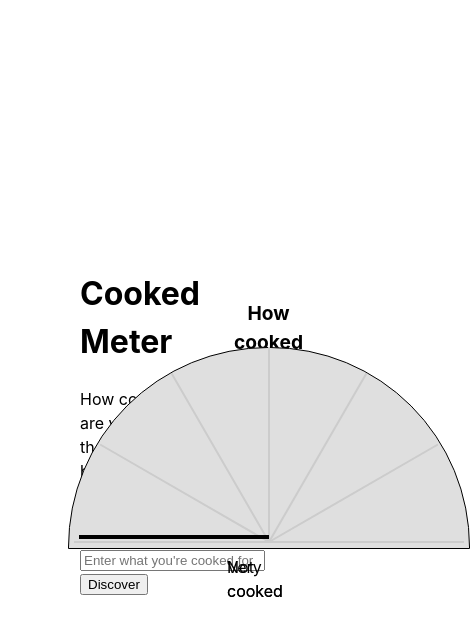
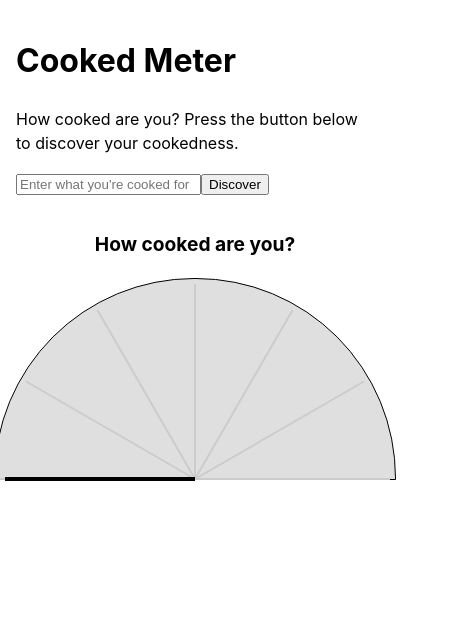
Before and after one commit to jeffrey-zang/cooked-meter, a React (Vite) app: page / in a window 390 px wide. Shown: the top 636 px of the page, 470 px wide, since content can reach past the window. Built offline with nearby package versions, Linux system fonts and the light colour scheme.

Commit message:
rework dial positioning

```diff
--- a/src/App.css
+++ b/src/App.css
@@ -7,28 +7,26 @@
   transition: all .5s ease;
 }
 
-.left, .right {
-  width: 50%;
+@media screen and (max-width: 768px) {
+  .body {
+    flex-direction: column;
+    gap: 1rem;
+    padding: 1rem;
+  }
+  .left {
+    width: 100%;
+  }
+  .semi-circle {
+    width: 200px;
+    height: 100px;
+    border-radius: 100px 100px 0 0;
+  }
 }
 
 .desc {
   text-align: center;
   font-weight: bold;
   font-size: 1.2rem;
-}
-
-.not {
-  position: absolute;
-  left: 0rem;
-  transform: translateY(15rem);
-  z-index: 10;
-}
-
-.very {
-  position: absolute;
-  right: 0rem;
-  transform: translateY(15rem);
-  z-index: 10;
 }
 
 .dial {
@@ -39,7 +37,7 @@
   z-index: 10;
   left: 50%;
   transform-origin: bottom;
-  transform: translateX(-50%) translateY(3rem);
+  bottom: 3rem;
   transition: transform .5s ease, rotate .3s ease;
 }
 
@@ -52,6 +50,7 @@
   left: 50%;
   transform-origin: bottom;
   z-index: 5;
+  bottom: 3rem;
   transition: transform .5s ease, rotate .3s ease;
 }
 
@@ -59,16 +58,8 @@
   width: 400px;
   height: 200px;
   border-radius: 200px 200px 0 0;
-  border-bottom: none;
   background-color: #dfdfdf;
   border: 1px solid black;
-  position: absolute;
-  left: 50%;
-  transform: translateX(-50%) translateY(3rem);
+  position: relative;
   transition: background-color .5s ease;
 }
-
-.dial-c {
-  position: relative;
-  transform: translateY(-5rem);
-}
--- a/src/App.jsx
+++ b/src/App.jsx
@@ -7,22 +7,27 @@ const App = () => {
     [87.5, "you're cooked 🔥", "#FF5500"],
     [75, "burnt 🥵", "#FFAA00"],
     [62.5, "well done 😳", "#FFCC00"],
-    [50, "medium well 🥩", "pink"],
-    [37.5, "medium rare 🥓", "#ffcccc"],
+    [50, "crisp 🥓", "pink"],
+    [37.5, "medium rare 🥩", "#ffcccc"],
     [25, "lightly toasted 🫓", "#bbb"],
     [12.5, "ok 🙏", "#ddd"],
-    [0, "everything's fine 🫠", "white"],
+    [0, "totally fine 🫠", "white"],
   ];
 
   const [cooked, setCooked] = useState([0, "How cooked are you?"]);
   const [color, setColor] = useState("white");
+  const [input, setInput] = useState('');
 
   const getCooked = () => {
     const random = cookedness[Math.floor(Math.random() * cookedness.length)];
     setCooked([Math.floor(Math.random() * 12.5) + random[0], random[1]]);
     setColor(random[2]);
-    console.log(cooked);
   };
+
+  const handleSubmit = (e) => {
+    e.preventDefault();
+    getCooked();
+  }
 
   return (
     <div className="body" style={{
@@ -34,22 +39,19 @@ const App = () => {
           How cooked are you? Press the button below to discover your
           cookedness.
         </p>
-        <form className="flex flex-col">
-          <input placeholder="Enter what you're cooked for" className="w-full" />
-          <button
-            onClick={() => {
-              getCooked();
-            }}
-          >
+        <form onSubmit={handleSubmit}>
+          <input placeholder="Enter what you're cooked for" className="w-full" value={input} onChange={(e) => {setInput(e.target.value)}} />
+          <button type='submit'>
             Discover
           </button>
         </form>
       </div>
 
       <div className="right">
-        <div className="dial-c">
-          <p className="not">Not cooked</p>
-          <p className="very">Very cooked</p>
+        {/* <p className="not">Not cooked</p>
+        <p className="very">Very cooked</p> */}
+        <p className="desc">{cooked[1]}</p>
+        <div className="semi-circle">
           <div
             className="dial"
             style={{
@@ -63,11 +65,8 @@ const App = () => {
           <div className="line" style={{ transform: 'translateX(-50%) translateY(3rem) rotate(60deg)' }}></div>
           <div className="line" style={{ transform: 'translateX(-50%) translateY(3rem) rotate(90deg)' }}></div>
           <div className="line" style={{ transform: 'translateX(-50%) translateY(3rem) rotate(-90deg)' }}></div>
-          {/* <div className="circle"></div> */}
-          <div className="semi-circle"></div>
-          <p className="desc">{cooked[1]}</p>
-          {/* <button>Share this result</button> */}
         </div>
+        {/* <button>Share this result</button> */}
       </div>
     </div>
   );
```
